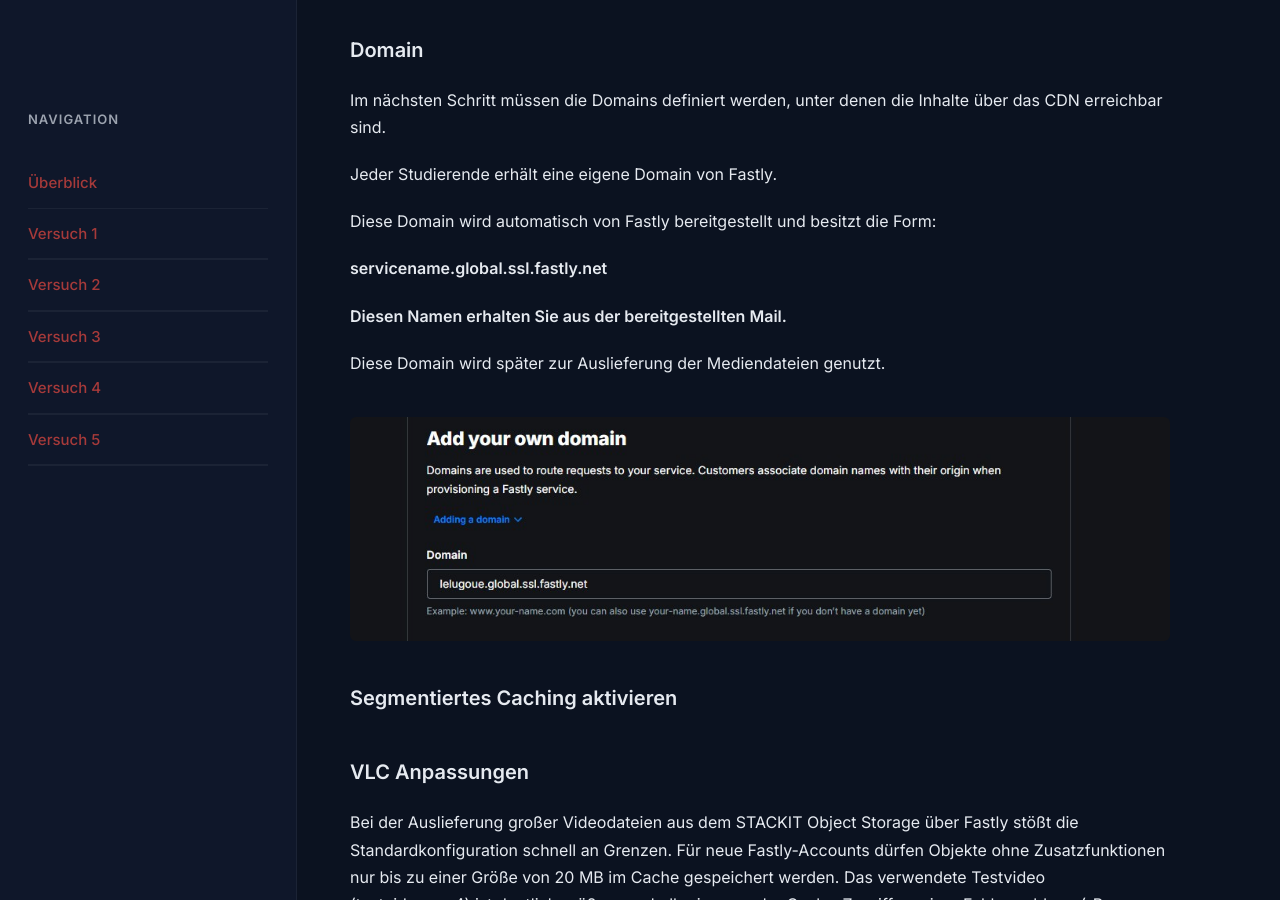
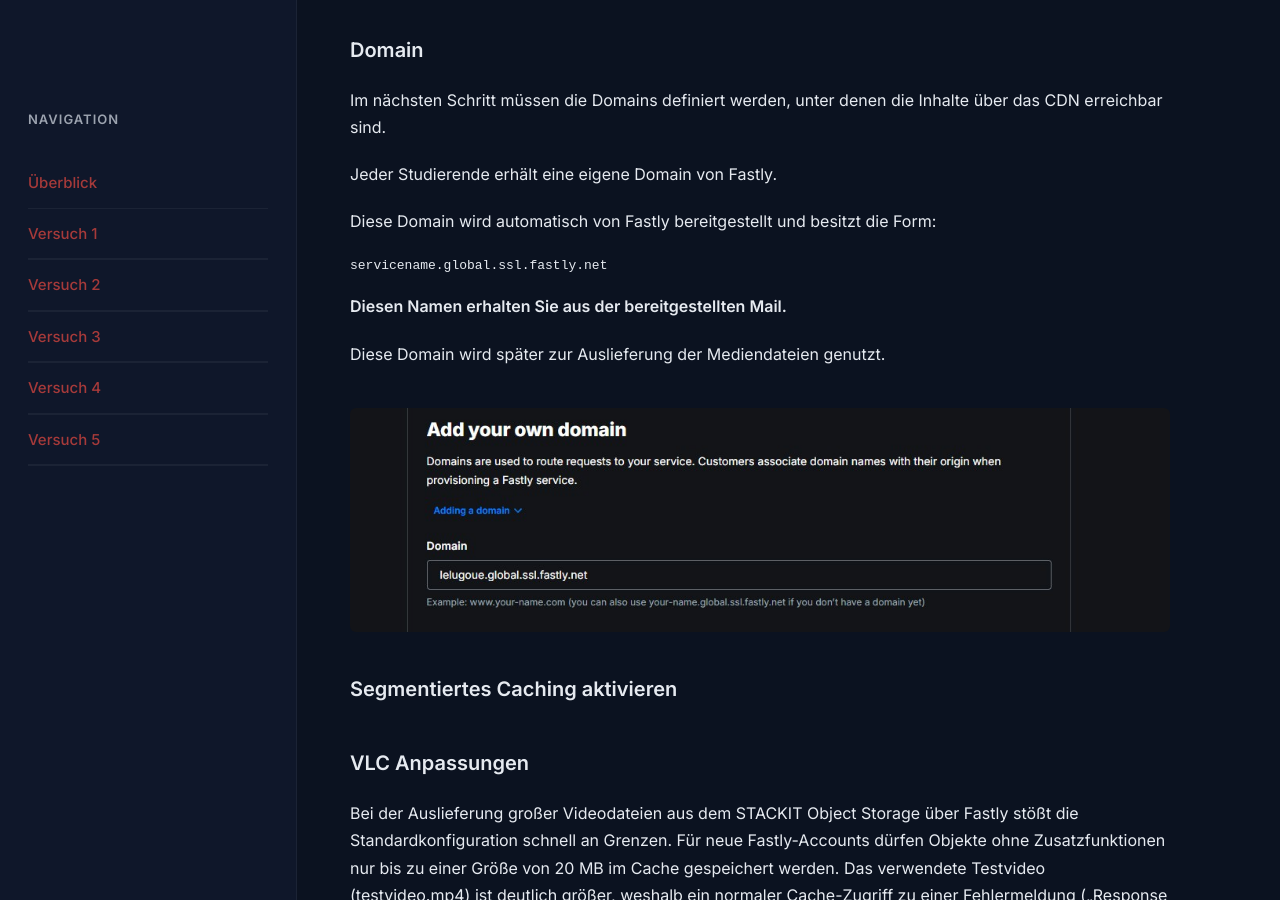
Before and after one commit to LimaLima2670/AWSPraktikumThesis, a Jekyll site: the page built from docs/Versuch2/02-property.md, in a window 1280 px wide and 900 px high, scrolled down 1833 px. Built offline with Jekyll 4.4.1, drawn with Linux system fonts in a browser that asks for light colours.

Commit message:
Update 02-property.md

````diff
--- a/docs/Versuch2/02-property.md
+++ b/docs/Versuch2/02-property.md
@@ -43,8 +43,9 @@ Jeder Studierende erhält eine eigene Domain von Fastly.
 
 Diese Domain wird automatisch von Fastly bereitgestellt und besitzt die Form:
 
-**servicename.global.ssl.fastly.net**
-
+```bash
+servicename.global.ssl.fastly.net
+```
 
 **Diesen Namen erhalten Sie aus der bereitgestellten Mail.**
 
````
